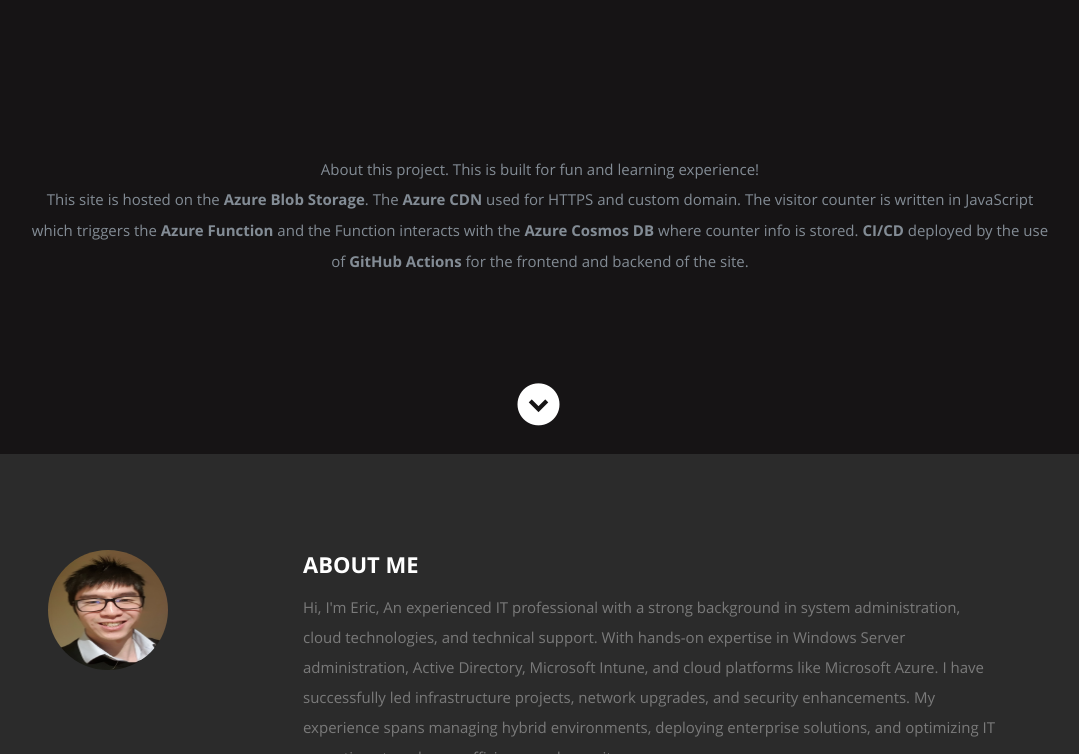
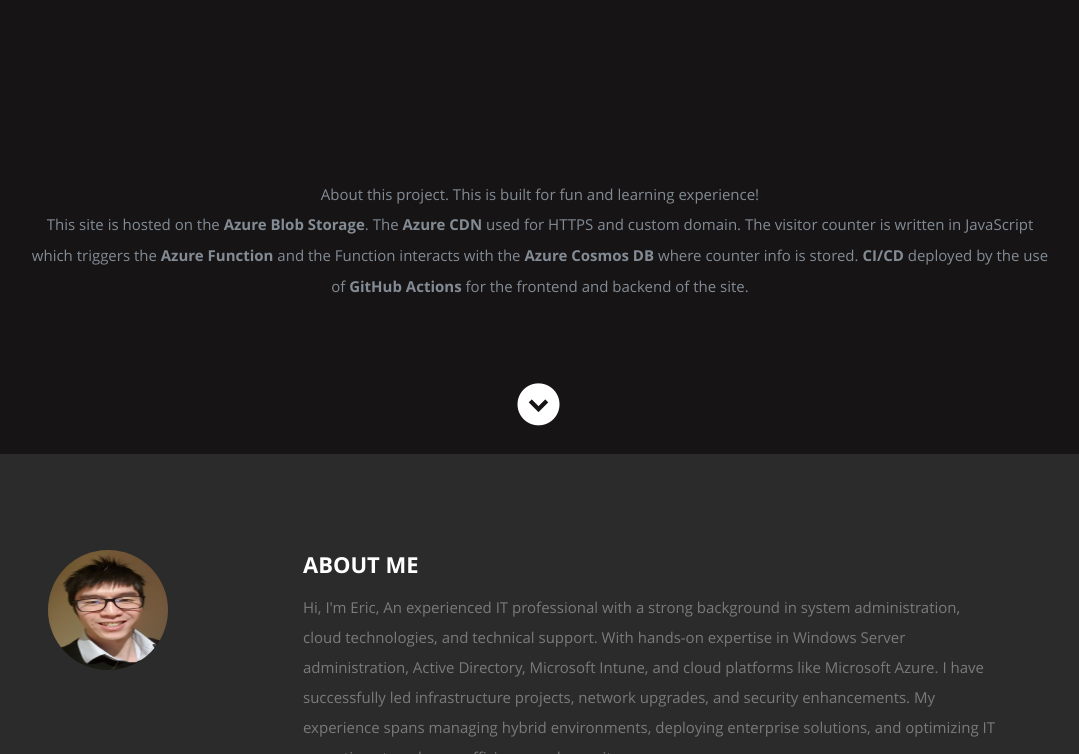
Before and after one commit to extse/Azure-Resume, a plain HTML site: page frontend/index.html in a window 1280 px wide. Shown: the part 346-1100 px from the top of the page, without its empty margins (102-1181 px from the left). Drawn offline with nearby package versions, Linux system fonts and the light colour scheme; no server answers.

Commit message:
updated index.html

```diff
--- a/frontend/index.html
+++ b/frontend/index.html
@@ -63,7 +63,7 @@
                <li><a href="https://github.com/extse/Azure-Resume"><i class="fa fa-github"></i></a></li>
             </ul>
 
-            <p style="padding-top: 150px;">About this project. This is built for fun and learning experience!
+            <p style="padding-top: 200px;">About this project. This is built for fun and learning experience!
             <br>This site is hosted on the <b>Azure Blob Storage</b>. The <b>Azure CDN</b> used for HTTPS and custom domain. The visitor counter is written in JavaScript which triggers the <b>Azure Function</b> and the Function interacts with the <b>Azure Cosmos DB</b> where counter info is stored. <b>CI/CD</b> deployed by the use of <b>GitHub Actions</b> for the frontend and backend of the site.</p>
 
          </div>
```
